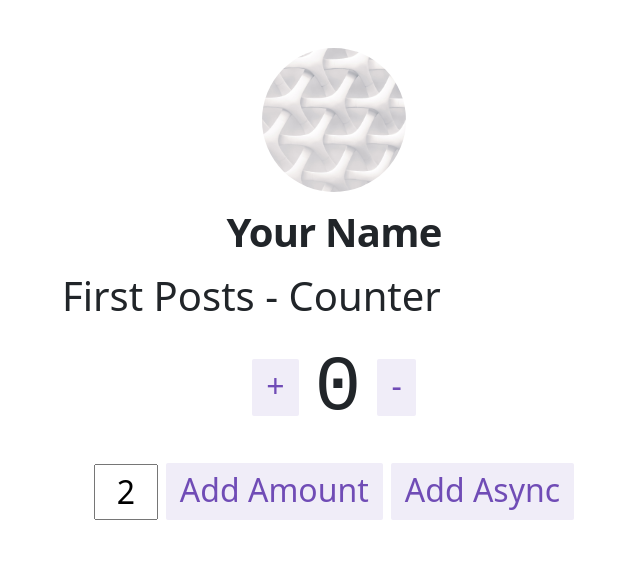
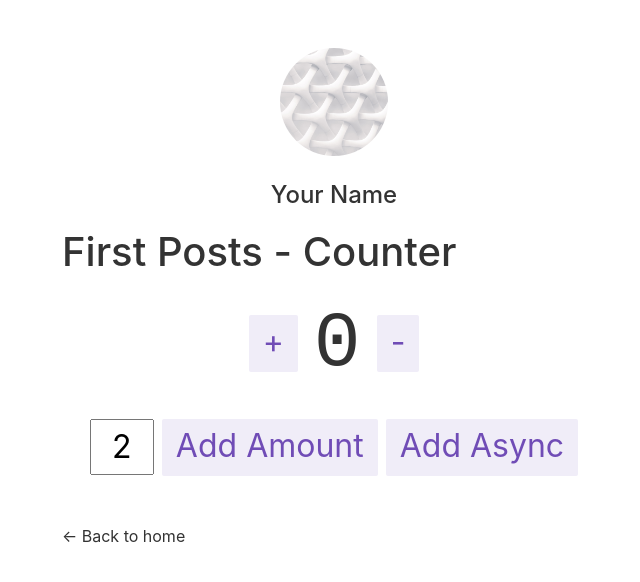
Before and after one commit to gweecl/nextjs-starter-template, a Next.js app: page /posts/first-post in a window 1280 px wide. Shown: the top 582 px of the page, without its empty margins (306-946 px from the left). Built offline with nearby package versions, Linux system fonts and the light colour scheme.

Commit message:
Add bootstrap starter template

```diff
--- a/components/layout.js
+++ b/components/layout.js
@@ -1,7 +1,7 @@
 import Head from 'next/head'
 import Image from 'next/image'
-import styles from './layout.module.css'
-import utilStyles from '../styles/utils.module.css'
+import styles from '../styles/Layout.module.css'
+import utilStyles from '../styles/Utils.module.css'
 import Link from 'next/link'
 
 const name = 'Your Name'
--- a/pages/_app.js
+++ b/pages/_app.js
@@ -3,7 +3,6 @@ import { ThemeProvider } from 'styled-components'
 import store from '../store'
 import theme from '../styles/theme'
 import "../styles/scss/app.scss";
-// import '../styles/globals.css'
 
 function MyApp({ Component, pageProps }) {
   // Use the layout defined at the page level, if available
--- a/pages/posts/first-post.js
+++ b/pages/posts/first-post.js
@@ -18,7 +18,7 @@ export default function FirstPost() {
 
 FirstPost.getLayout = function getLayout(page) {
   return (
-    <Layout home>
+    <Layout>
       {page}
     </Layout>
   )
--- /dev/null
+++ b/styles/scss/_override-variables.scss
@@ -0,0 +1,18 @@
+// Override Bootstrap Variables
+//
+// Variables should follow the `$component-state-property-size` formula for
+// consistent naming. Ex: $nav-link-disabled-color and $modal-content-box-shadow-xs.
+//
+// All Bootstrap Variables: https://github.com/twbs/bootstrap/blob/main/scss/_variables.scss
+
+// Toggle global options
+$enable-gradients: true;
+$enable-shadows: true;
+
+$offcanvas-box-shadow: 0 1rem 3rem rgba(0, 0, 0, .175);
+
+// Customize some defaults
+$body-color: #333;
+$body-bg: #fff;
+$border-radius: .4rem;
+$success: #7952b3;
--- a/styles/scss/_variables.scss
+++ /dev/null
@@ -1,4 +0,0 @@
-// Bootstrap Variables
-//
-// Variables should follow the `$component-state-property-size` formula for
-// consistent naming. Ex: $nav-link-disabled-color and $modal-content-box-shadow-xs.
--- a/styles/scss/app.scss
+++ b/styles/scss/app.scss
@@ -1,42 +1,88 @@
 /*!
- * SASS
- * Sass makes CSS fun!
- * https://sass-lang.com
- * https://github.com/sass/sass
+ * bootstrap-npm-starter
+ * https://github.com/twbs/bootstrap-npm-starter
  *
  */
 
-// // SAMPLE
-// $font-stack: Helvetica, sans-serif;
-// $primary-color: #333;
+// Override Bootstrap's Sass default variables
+//
+// Nearly all variables in Bootstrap are written with the `!default` flag.
+// This allows you to override the default values of those variables before
+// you import Bootstrap's source Sass files.
+//
+// Overriding the default variable values is the best way to customize your
+// CSS without writing _new_ styles. For example, change you can either change
+// `$body-color` or write more CSS that override's Bootstrap's CSS like so:
+// `body { color: red; }`.
 
-// body {
-//   font: 100% $font-stack;
-//   color: $primary-color;
-// }
 
-// @mixin border-radius($radius) {
-//   -webkit-border-radius: $radius;
-//      -moz-border-radius: $radius;
-//       -ms-border-radius: $radius;
-//           border-radius: $radius;
-// }
+//
+// Bring in Bootstrap
+//
 
-// nav {
-//   ul {
-//     margin: 0;
-//     padding: 0;
-//     list-style: none;
-//   }
+// Option 1
+//
+// Import all of Bootstrap's CSS
 
-//   li { @include border-radius(10px); }
+// @import "bootstrap/scss/bootstrap";
 
-//   a {
-//     display: block;
-//     padding: 6px 12px;
-//     text-decoration: none;
-//   }
-// }
+// Option 2
+//
+// Place variable overrides first, then import just the styles you need. Note that some stylesheets are required no matter what.
+@import "override-variables";
 
-@import "variables";
-@import "~bootstrap/scss/bootstrap";
+// Required
+@import "bootstrap/scss/functions";
+@import "bootstrap/scss/variables";
+@import "bootstrap/scss/mixins";
+@import "bootstrap/scss/utilities";
+@import "bootstrap/scss/root";
+@import "bootstrap/scss/reboot";
+
+@import "bootstrap/scss/type";
+// @import "bootstrap/scss/images";
+@import "bootstrap/scss/containers";
+@import "bootstrap/scss/grid";
+// @import "bootstrap/scss/tables";
+// @import "bootstrap/scss/forms";
+@import "bootstrap/scss/buttons";
+@import "bootstrap/scss/transitions";
+@import "bootstrap/scss/dropdown";
+// @import "bootstrap/scss/button-group";
+// @import "bootstrap/scss/nav";
+// @import "bootstrap/scss/navbar"; // Requires nav
+// @import "bootstrap/scss/card";
+// @import "bootstrap/scss/breadcrumb";
+// @import "bootstrap/scss/accordion";
+// @import "bootstrap/scss/pagination";
+// @import "bootstrap/scss/badge";
+// @import "bootstrap/scss/alert";
+// @import "bootstrap/scss/progress";
+// @import "bootstrap/scss/list-group";
+@import "bootstrap/scss/close";
+// @import "bootstrap/scss/toasts";
+@import "bootstrap/scss/modal"; // Requires transitions
+// @import "bootstrap/scss/tooltip";
+// @import "bootstrap/scss/popover";
+// @import "bootstrap/scss/carousel";
+// @import "bootstrap/scss/spinners";
+@import "bootstrap/scss/offcanvas"; // Requires transitions
+// @import "bootstrap/scss/placeholders";
+
+// Helpers
+// @import "helpers";
+
+// Utilities
+@import "bootstrap/scss/utilities/api";
+
+
+//
+// Custom styles
+//
+
+@import "globals";
+
+// Style Bootstrap icons
+.bi {
+    fill: currentColor;
+}
```
Also changed, not shown: styles/Layout.module.css (renamed from components/layout.module.css), styles/scss/_globals.scss (renamed from styles/globals.css).
